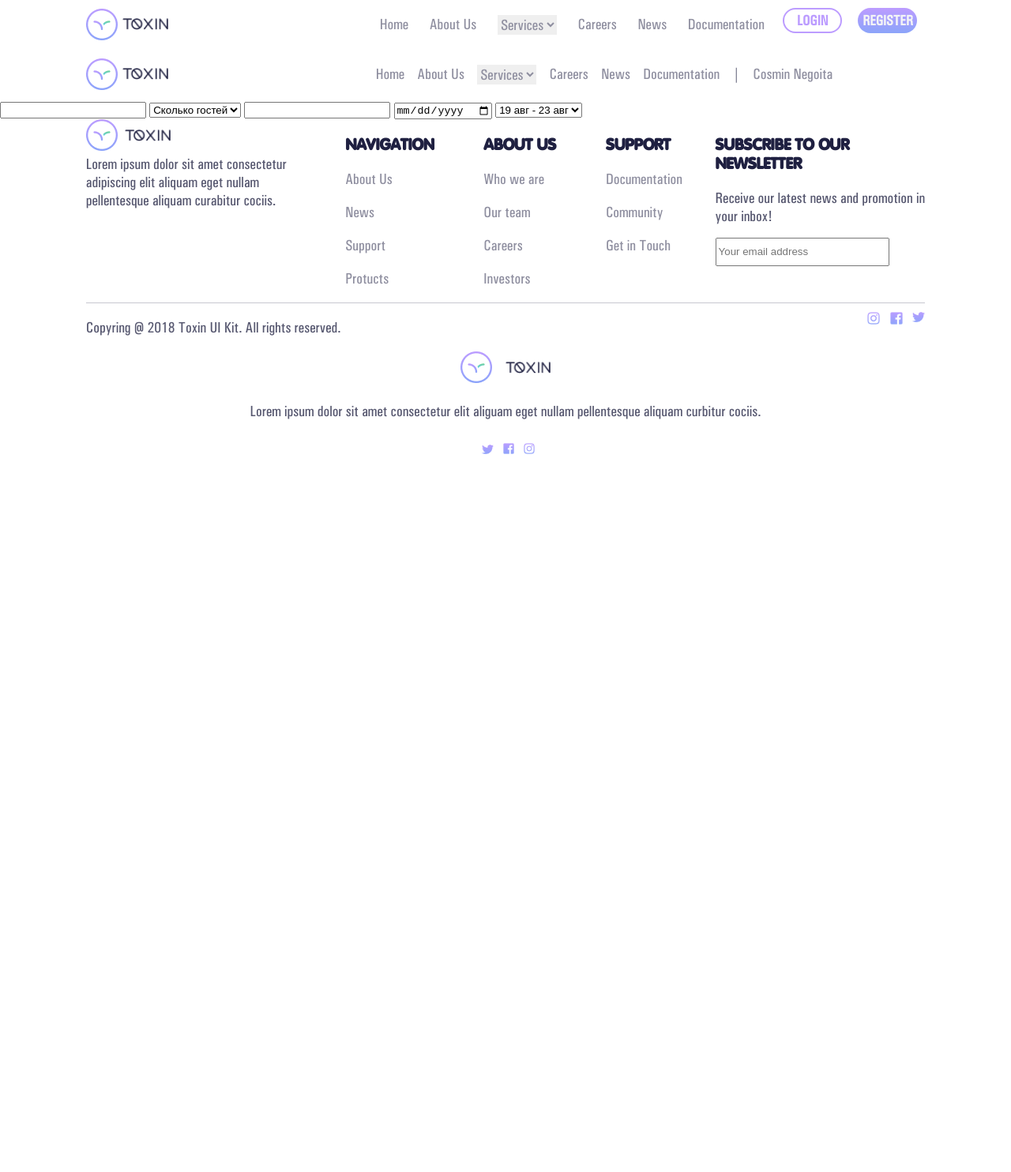
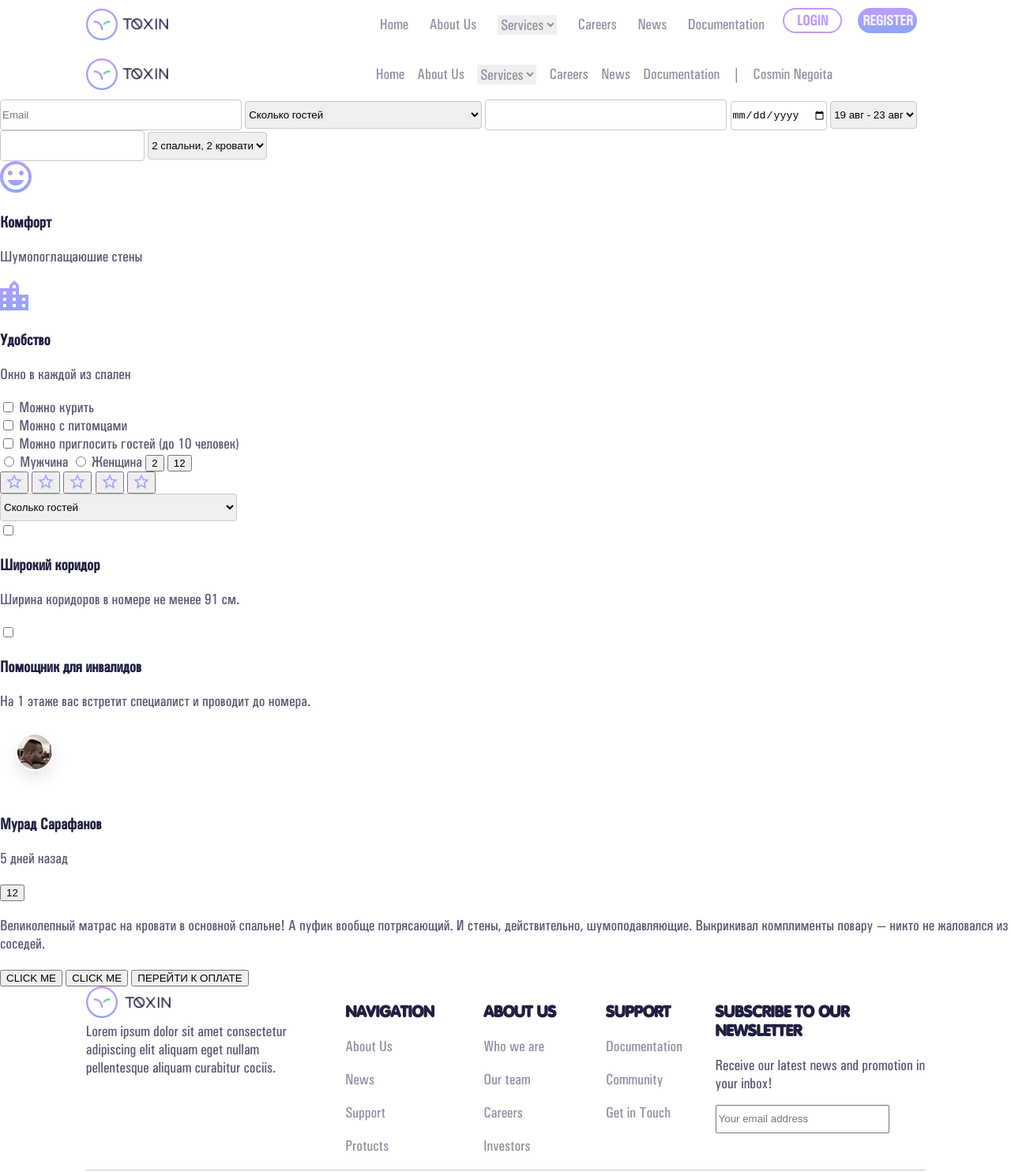
Before and after one commit to Mr-Tony0/Work-repository, a plain HTML site: page Kit.html in a window 1280 px wide. Shown: the top 1484 px of the page at 79% size. Before the commit the page ends 800 px from the top, so only its background shows below. Drawn offline with Linux system fonts and the light colour scheme.

Commit message:
input forms version 1.0

```diff
--- a/Kit.html
+++ b/Kit.html
@@ -129,10 +129,13 @@
 	</nav>
 
 	<!--***page forms***-->
-	<section class="mini-forms">
+
+
+
+<section class="mini-forms">
 	<!--text filed (default hover/focus)-->
 
-	<input type="text" class="inputStandartElement">
+	<input type="text" placeholder= "Email" class="inputStandartElement">
 
 	<!--dropdown-->
 
@@ -150,7 +153,7 @@
 	<input type = "date" class="inputMiniElement">
 	<!--filter date dropdown-->
 
-	<select class="inputStandartElement">
+	<select class="inputMediumtElement">
 		<option>19 авг - 23 авг</option>
 		<option>1</option>
 		<option>2</option>
@@ -158,7 +161,130 @@
 		<option>4+</option>
 	</select>
 
-	</section>
+	<!--subscription text filed-->
+
+	<input type="text" class="inputMediumtElement submit">
+
+	<!--dropdown-->
+
+	<select class="inputMediumtElement">
+		<option>2 спальни, 2 кровати</option>
+		<option>1</option>
+		<option>2</option>
+		<option>3</option>
+		<option>4+</option>
+	</select>
+
+	<!--expandable checkbox list(доделать!)-->
+
+	<!--img and text-->
+	<div class="flex">
+		<img src="./img/insert_emoticon.png">
+		<div>
+			<h3>Комфорт</h3>
+			<p>Шумопоглащаюшие стены</p>
+		</div>
+	</div>
+	<div class="flex">
+		<img src="./img/location_city.png">
+		<div>
+			<h3>Удобство</h3>
+			<p>Окно в каждой из спален</p>
+		</div>
+	</div>
+
+	<!--checkbox-->
+
+	<input type="checkbox"> Можно курить</br>
+	<input type="checkbox"> Можно с питомцами</br>
+	<input type="checkbox"> Можно приглосить гостей (до 10 человек)</br>
+
+	<!---radio-->
+
+	<input type="radio"> Мужчина
+	<input type="radio"> Женщина
+
+	<!--toggle(доделать!!)-->
+
+	<!--like button-->
+
+	<button class="likeButton">2</button>
+	<button class="likeButton">12</button>
+
+	<!--rete button-->
+
+	<div class="buttonStar">
+		<button><img src="./img/star_border.png"></button>
+		<button><img src="./img/star_border.png"></button>
+		<button><img src="./img/star_border.png"></button>
+		<button><img src="./img/star_border.png"></button>
+		<button><img src="./img/star_border.png"></button>
+	</div>
+
+	<!--dropdown-->
+
+	<select class="inputStandartElement">
+		<option>Сколько гостей</option>
+		<option>1</option>
+		<option>2</option>
+		<option>3</option>
+		<option>4+</option>
+	</select>
+
+	<!--rich checkbox buttons-->
+
+	<div class="flex">
+		<input type="checkbox">
+		<div>
+			<h3>Широкий коридор</h3>
+			<p>Ширина коридоров в номере не менее 91 см.</p>
+		</div>
+	</div>
+
+	<div class="flex">
+		<input type="checkbox">
+		<div>
+			<h3>Помощник для инвалидов</h3>
+			<p>На 1 этаже вас встретит специалист  и проводит до номера.</p>
+		</div>
+	</div>
+
+	<!--coments-->
+
+	<div class="flex-column">
+		<div class="flex">
+			<img src="./img/image.png">
+			<div>
+				<h3>Мурад Сарафанов</h3>
+				<p>5 дней назад</p>
+			</div>
+		</div>
+		<div class="flex">
+			<button class="likeButton">12</button>
+			<p>
+				Великолепный матрас на кровати в основной спальне!
+				А пуфик вообще потрясающий. И стены, действительно, шумоподавляющие.
+				Выкрикивал комплименты повару — никто не жаловался из соседей.
+			</p>
+		</div>
+	</div>
+
+	<!--range slider(доделать!!)-->
+
+	<!--buttons-->
+
+	<button class="buttonStandart purple">CLICK ME</button>
+	<button class="buttonStandart transparent">CLICK ME</button>
+	<button class="buttonStandart purple">ПЕРЕЙТИ К ОПЛАТЕ</button>
+
+	<!--pagination(доделать!!!)-->
+
+	<!--bullet list-->
+
+
+</section>
+
+
 	<!--footer-->
 
 	<footer>
--- a/scss/mixins.scss
+++ b/scss/mixins.scss
@@ -24,3 +24,8 @@
 	border-radius:22px;
 	@include textBut;
 }
+@mixin inputStandart{
+	border:1px solid $darkLow;
+	border-radius:4px;
+	height:35px;
+}
--- a/scss/style.scss
+++ b/scss/style.scss
@@ -171,8 +171,18 @@ nav{
 	input:-ms-input-placeholder{text-overflow:ellipsis;}
 }
 
+.inputStandartElement{
+	@include inputStandart;
+	width:300px;
 
+}
+.inputMediumtElement{
+	@include inputStandart;
 
+}
+.inputMiniElement{
+	@include inputStandart;
+}
 
 
 
```
Also changed, not shown: css/fonts.css, css/mixins.css, css/style.css, img/image.png (added), img/insert_emoticon.png (added), img/location_city.png (added), img/star.png (added), img/star_border.png (added).
